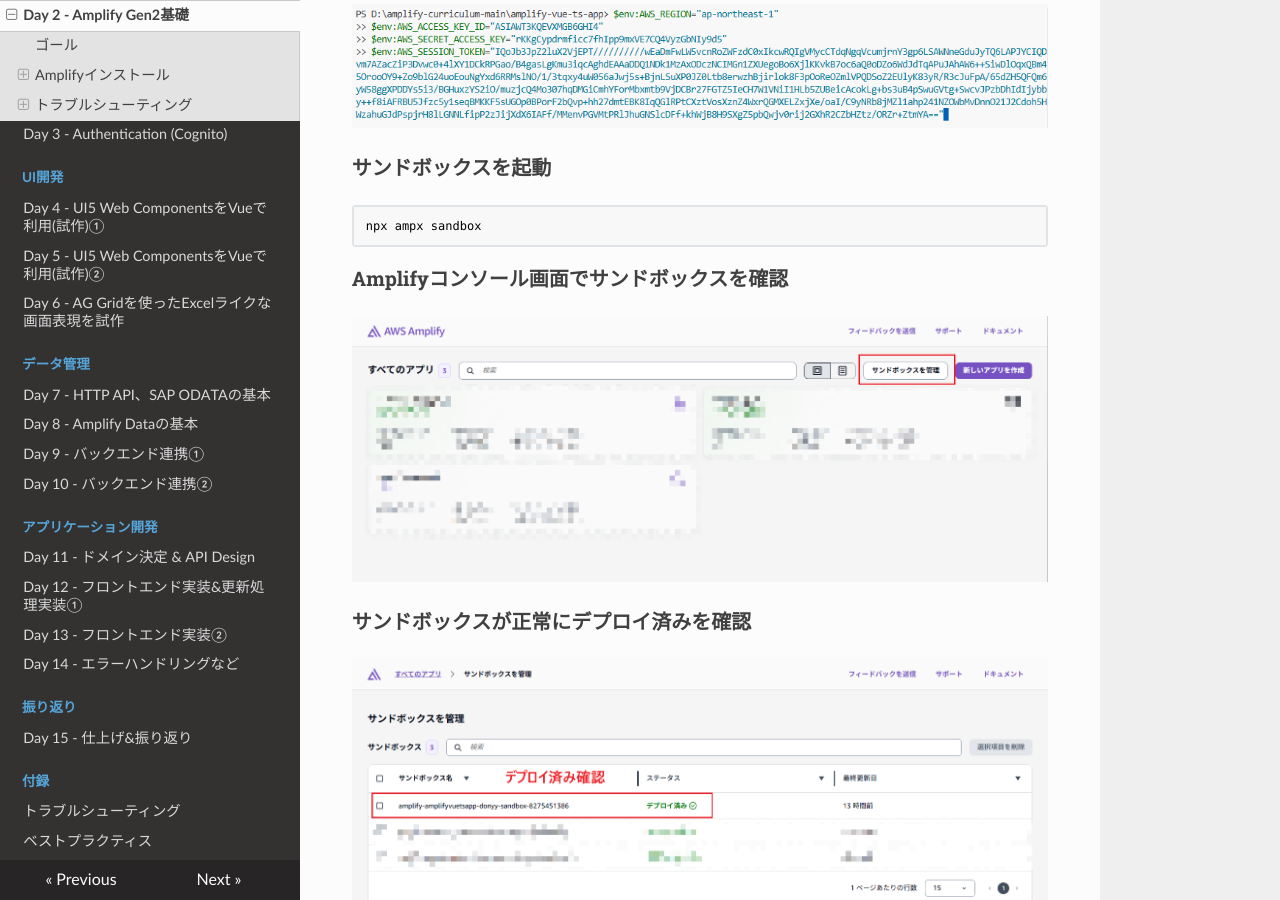
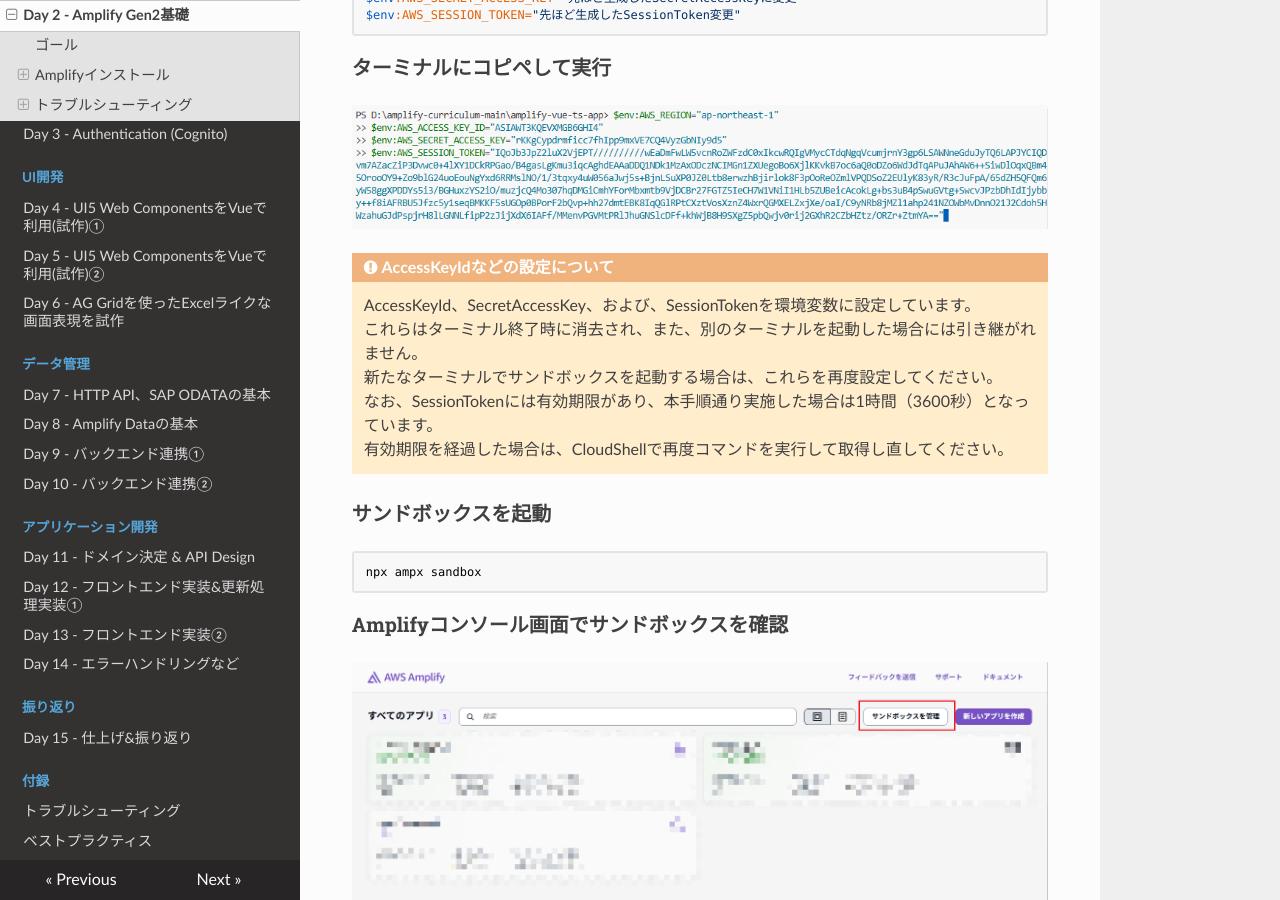
Before and after one commit to ET-n-pan/amplify-curriculum, an MkDocs documentation site: the page built from docs/foundation/day02-amplify-gen2-basics.md, in a window 1280 px wide and 900 px high, scrolled down 3431 px. Built offline with MkDocs 1.6.1, drawn with Linux system fonts in a browser that asks for light colours; nearby versions of some CDN libraries; some of the changed text lies outside the part shown.

Commit message:
Day2修正。

````diff
--- a/docs/foundation/day02-amplify-gen2-basics.md
+++ b/docs/foundation/day02-amplify-gen2-basics.md
@@ -15,6 +15,9 @@
 ### ターミナルオープン
 ![vs-terminal](../images/screenshots/d2-vs-terminal.png)
 
+!!! warning "ターミナルの種類"
+    本学習ではコマンドプロンプトではなくPowerShellを使用してください。
+
 ### Amplify環境構築
 ターミナルに以下のコマンドをコピペして実行
 amplifyのインストール、ui-vueとamplifyの初期化のコマンドです
@@ -27,7 +30,7 @@ npm create amplify@latest
 ### AWSホームページでCloudShellを選択
 ![click-shell](../images/screenshots/d2-click-cloudshell.png)
 
-### 以下のコマンドをコピペして実行
+### CloudShellに以下のコマンドをコピペして実行
 ![shell-command](../images/screenshots/d2-cloudshell-command.png)
 ```
 aws sts assume-role \
@@ -48,6 +51,13 @@ $env:AWS_SESSION_TOKEN="先ほど生成したSessionToken変更"
 
 ### ターミナルにコピペして実行
 ![env-setting](../images/screenshots/d2-env-setting.png)
+
+!!! warning "AccessKeyIdなどの設定について"
+    AccessKeyId、SecretAccessKey、および、SessionTokenを環境変数に設定しています。
+    これらはターミナル終了時に消去され、また、別のターミナルを起動した場合には引き継がれません。
+    新たなターミナルでサンドボックスを起動する場合は、これらを再度設定してください。
+    なお、SessionTokenには有効期限があり、本手順通り実施した場合は1時間（3600秒）となっています。
+    有効期限を経過した場合は、CloudShellで再度コマンドを実行して取得し直してください。
 
 ### サンドボックスを起動
 ```
````
Also changed, not shown: other parts of docs/foundation/day02-amplify-gen2-basics.md (+0 -2 lines).
